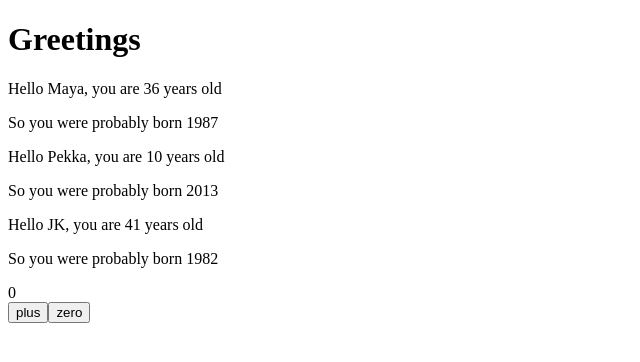
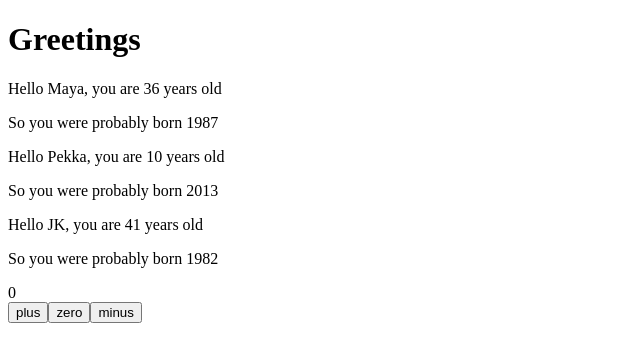
Before and after one commit to anniina-aarnio/fullstack_MOOC, a React (Create React App) app in the folder osa1/part1/: page / in a window 1280 px wide. Shown: the top 362 px of the page, without its empty margins (0-640 px from the left). Built offline with nearby package versions, Linux system fonts and the light colour scheme.

Commit message:
osa1 testiohjelmassa lisätty vähentävä nappi

```diff
--- a/osa1/part1/src/App.js
+++ b/osa1/part1/src/App.js
@@ -36,6 +36,8 @@ const Counter = (props) => {
 
   const setToZero = () => setCounter(0)
 
+  const decreaseByOne = () => setCounter(counter -1)
+
   return (
     <div>
       <Display counter={counter} />
@@ -46,6 +48,10 @@ const Counter = (props) => {
       <Button
         handleClick={setToZero}
         text={"zero"}
+      />
+      <Button
+        handleClick={decreaseByOne}
+        text={"minus"}
       />
     </div>
   )
```
